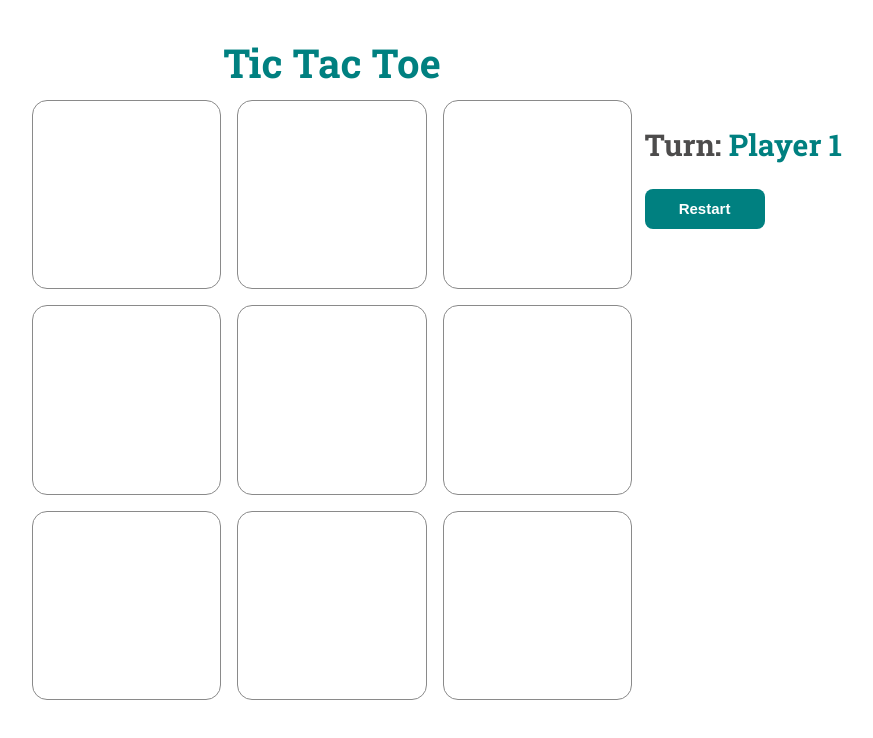
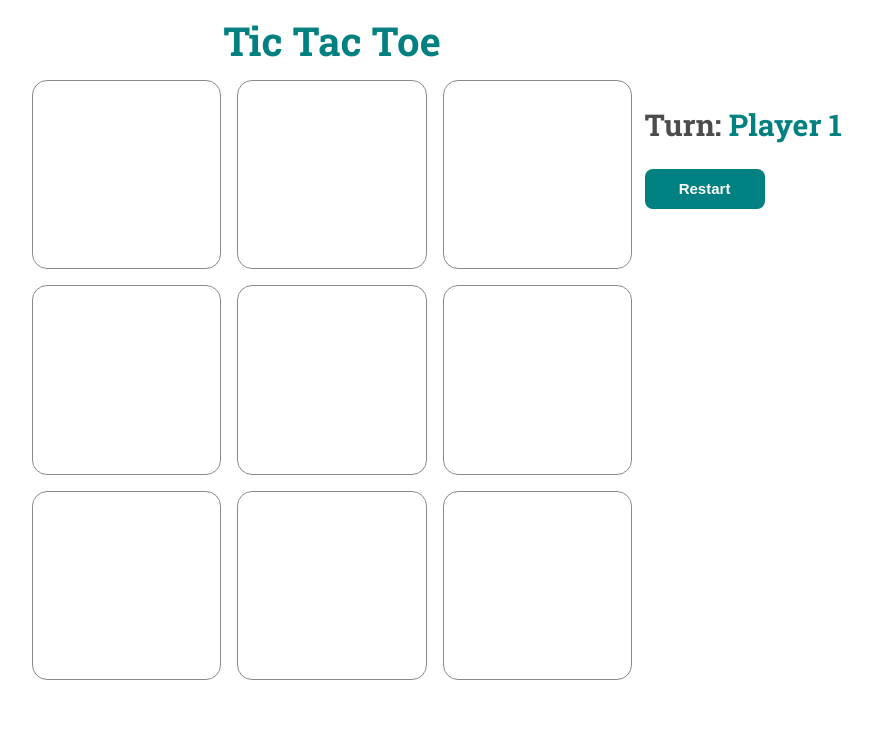
Before and after one commit to IceHenki6/tictactoe-odin, a plain HTML site: page index.html in a window 1280 px wide. Shown: the whole page, without its empty margins (308-1181 px from the left). Drawn offline with Linux system fonts and the light colour scheme.

Commit message:
fixed game title

```diff
--- a/index.html
+++ b/index.html
@@ -10,7 +10,9 @@
 </head>
 <body>
     <main id="main">
-        <h1 id="main-title">Tic Tac Toe</h1>
+        <header>
+            <h1 id="main-title">Tic Tac Toe</h1>
+        </header>
         <section class="game">
             <div id="grid-container">
                 <div class="cell"></div>
--- a/src/css/styles.css
+++ b/src/css/styles.css
@@ -4,7 +4,9 @@
 
 :root{
     --main-font-color: rgb(77, 76, 76);
+    --header-height: 80px;
 }
+
 
 body{
     margin: 0;
@@ -13,7 +15,6 @@ body{
 
 #main{
     display: flex;
-    justify-content: center;
     flex-direction: column;
     align-items: center;
     height: 100vh;
@@ -21,9 +22,14 @@ body{
     font-family: 'Roboto Slab', serif;
 }
 
+header{
+    height: var(--header-height);
+    display: flex;
+    justify-content: center;
+    align-items: center;
+}
+
 #main-title{
-    position: absolute;
-    top: 2%;
     color:teal;
     font-size: 40px;
     margin: 20px;
@@ -32,6 +38,9 @@ body{
 .game{
     position: relative;
     display: flex;
+    height: calc(100vh - var(--header-height));
+    margin: 0;
+    padding: 0;
 }
 
 #grid-container{
```
